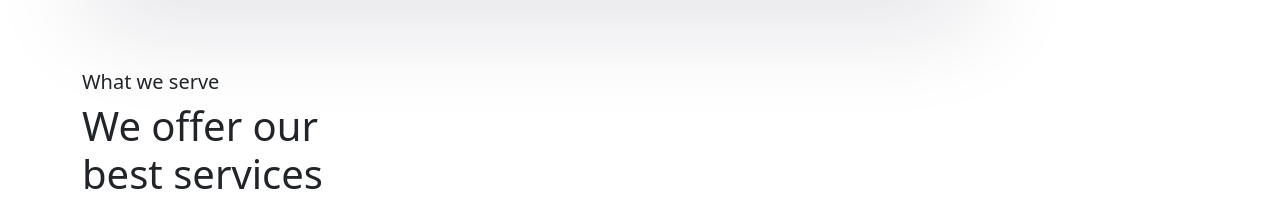
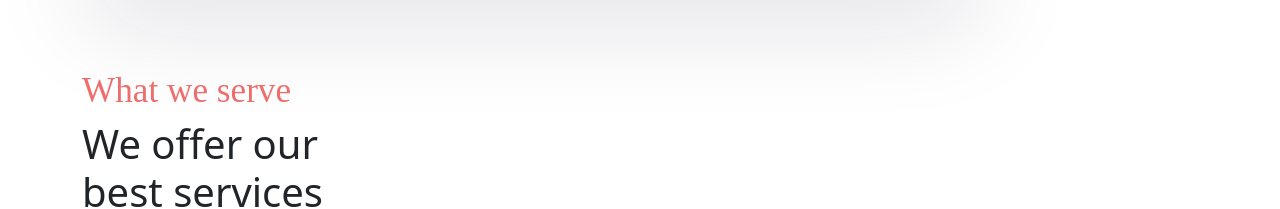
Before and after one commit to Chanuka999/Tours_and_Travels_Booking_Webiste, a React (Create React App) app in the folder tour-management/frontend/: page /home in a window 1280 px wide. Shown: the part 717-926 px from the top of the page. Built offline with nearby package versions, Linux system fonts and the light colour scheme; a web font is replaced by a local one.

Commit message:
update css code

```diff
--- a/tour-management/frontend/src/styles/home.css
+++ b/tour-management/frontend/src/styles/home.css
@@ -37,3 +37,15 @@
 .hero__img-box {
   padding-top: 2rem;
 }
+
+.services__subtitle {
+  font-size: 2.2rem;
+  font-weight: 500;
+  color: #ee6e6e;
+  font-family: var(--subtitle-font-name);
+}
+
+.services__title {
+  font-size: 2.5rem;
+  font-weight: 500;
+}
```
